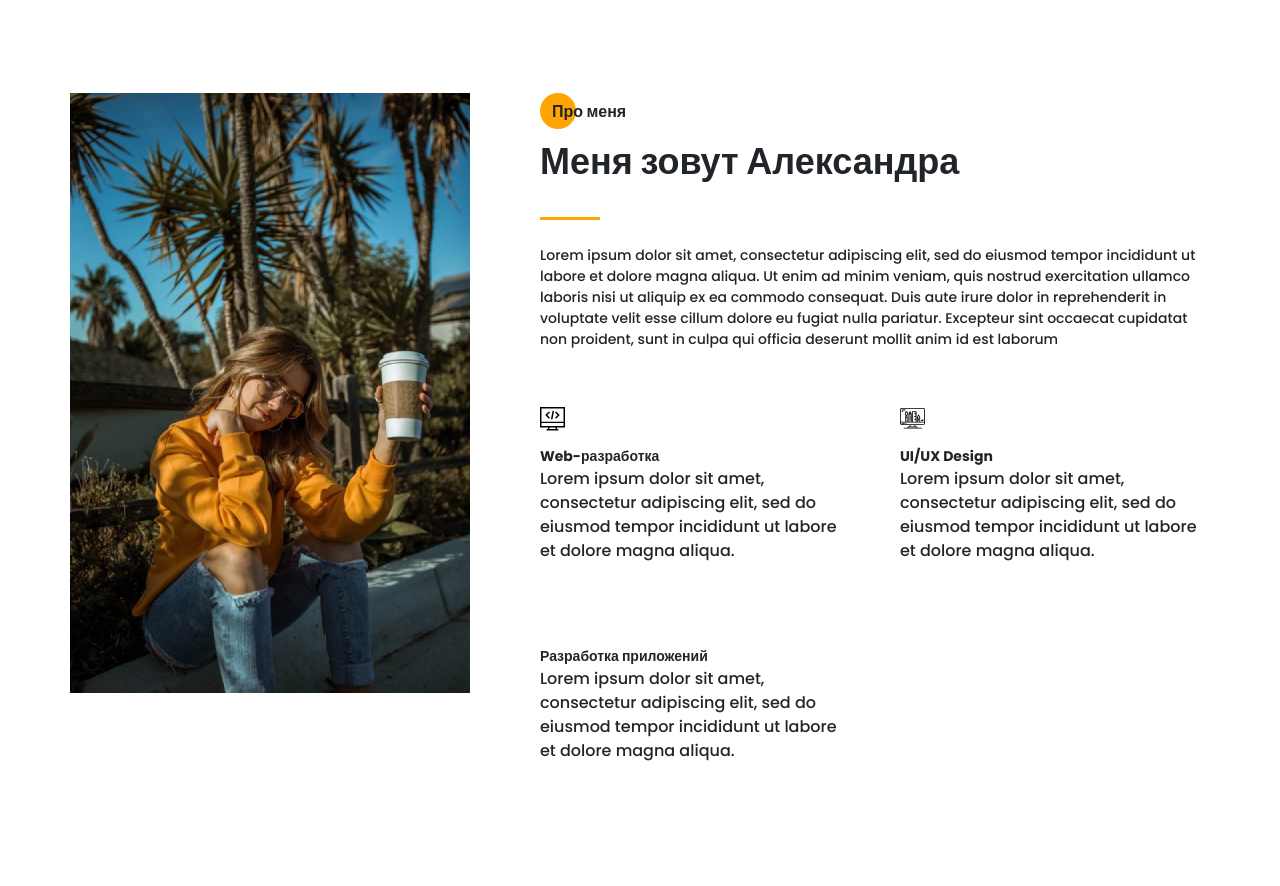
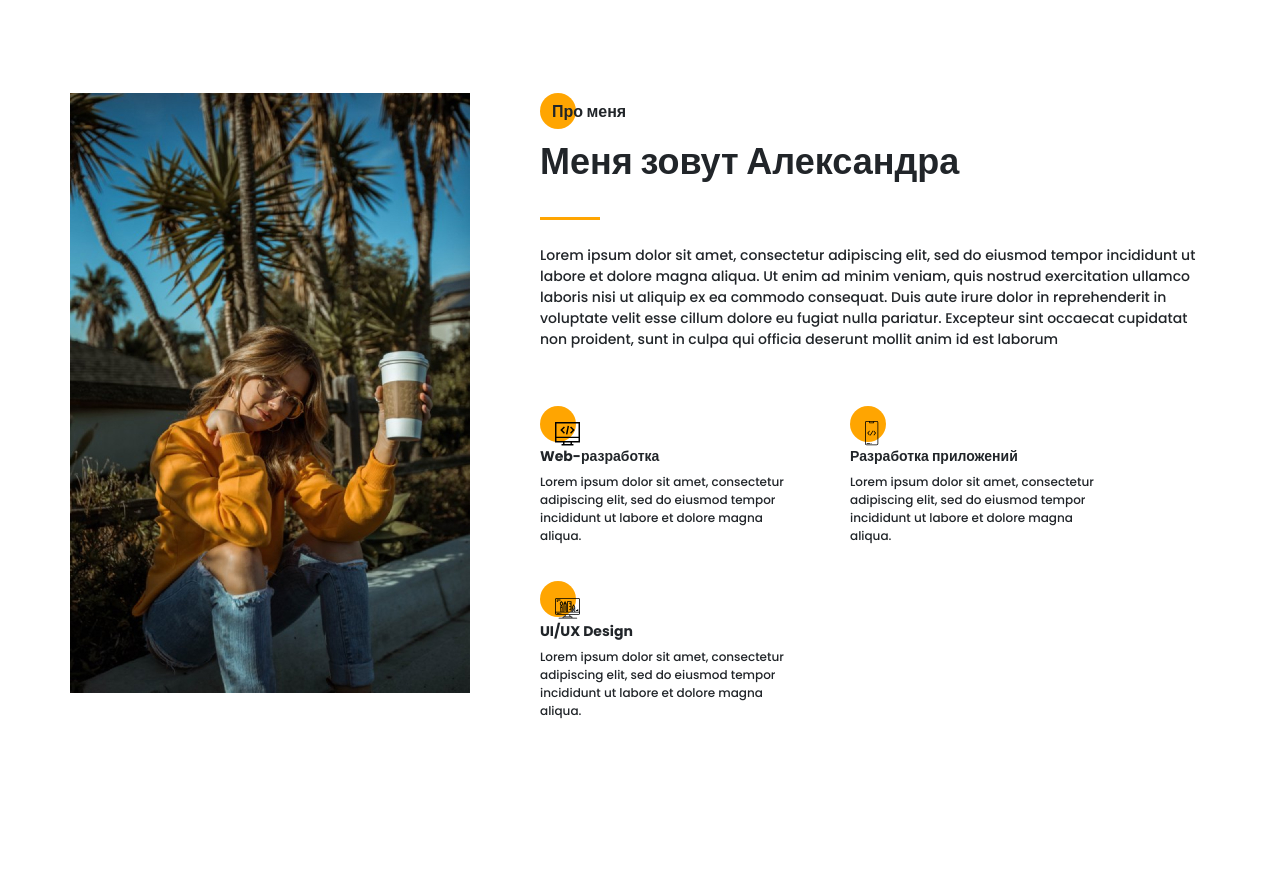
Before and after one commit to davidoff-a/portfolio, a website: page src/index.html in a window 1280 px wide. Shown: the part 827-1713 px from the top of the page. After the commit the page ends 1563 px from the top, so only its background shows below. Drawn offline with Linux system fonts and the light colour scheme.

Commit message:
refactor: fix structure and styles of section about. don't work: section doesn't work properly. There are some bugs

```diff
--- a/src/index.html
+++ b/src/index.html
@@ -250,9 +250,8 @@
 						</p>
 					</div>
 					<div class="about__skills">
-
 						<div class="about__skills-item">
-							<div>
+							<div class="about__skills-circle">
 								<img src="icons/about_me/web_development.svg" alt="web-dev" />
 							</div>
 							<div>
@@ -262,7 +261,11 @@
 									eiusmod tempor incididunt ut labore et dolore magna aliqua.
 								</div>
 							</div>
+						</div>
 						<div class="about__skills-item">
+							<div class="about__skills-circle">
+								<img src="icons/about_me/mobile_dev.svg" alt="mobie-dev" />
+							</div>
 							<div>
 								<div class="title title_fz14">Разработка приложений</div>
 								<div class="about__skills-text">
@@ -272,9 +275,8 @@
 								</div>
 							</div>
 						</div>
-						</div>
 						<div class="about__skills-item">
-							<div>
+							<div class="about__skills-circle">
 								<img src="icons/about_me/design.svg" alt="design" />
 							</div>
 							<div>
--- a/src/sass/blocks/_about.scss
+++ b/src/sass/blocks/_about.scss
@@ -30,15 +30,27 @@
     }
     &__skills{
         display: grid;
-        grid-template: repeat(2, 1fr)/repeat(2, 1fr);
-        grid-template-rows: 1fr;
+        grid-template: repeat(2, minmax(115px, auto))/repeat(2, 260px);
+        grid-auto-rows: 1fr;
         column-gap: 50px;
         row-gap: 20px;
-    &-item{
+    &-item {
         display: grid;
-        grid-template-rows: 40px 200px;
-
-
+        grid-template-rows: 40px minmax(115px, auto);
+        column-gap: 20px;
+        }
+    &-circle {
+        padding: 15px 0 0 15px;
+            position: relative;
+            @include before_circle;
+            &:before{
+                top: 0;
+            }
+    }
+    &-text{
+        font-size: 12px;
+        line-height: 18px;
+        margin-top: 6px;
     }
     }
 }
```
Also changed, not shown: dist/css/style.min.css, dist/index.html, src/css/style.min.css, 1 other file. Lines whose indentation alone changed are shown as unchanged.
